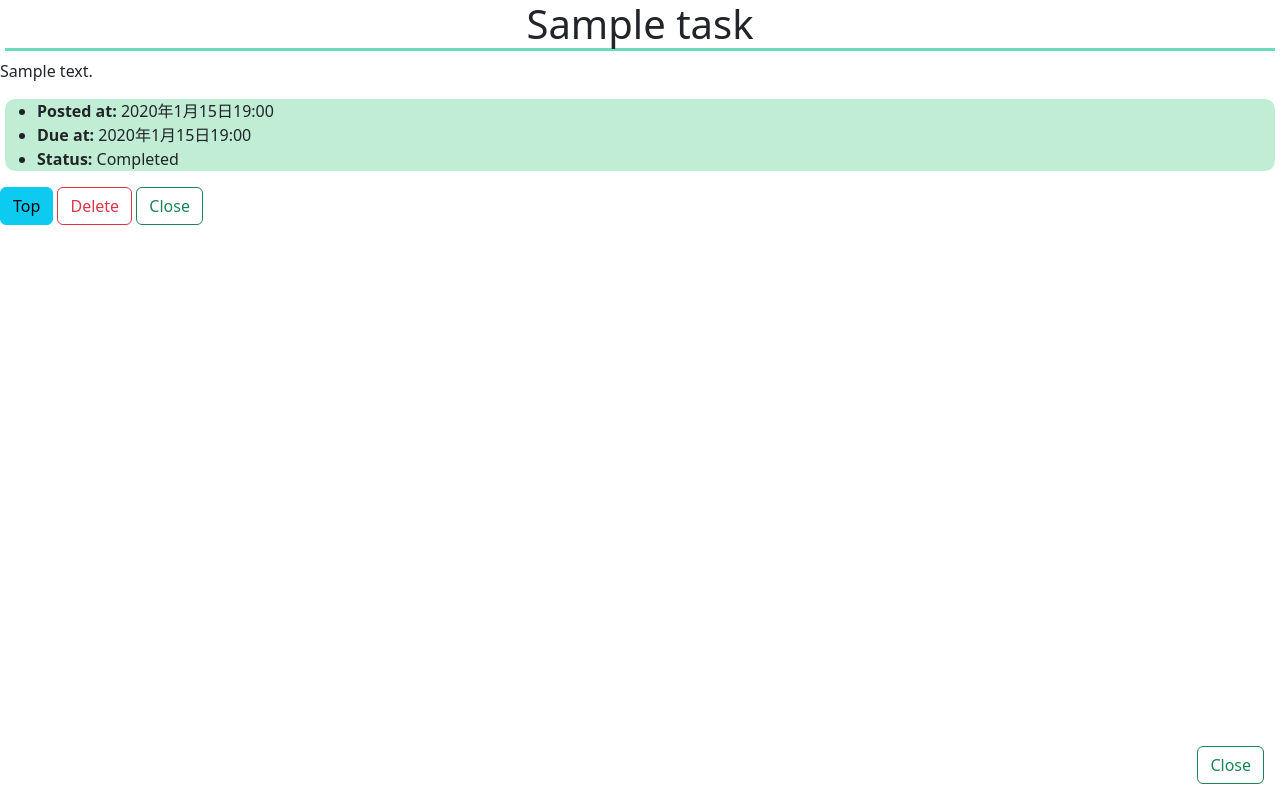
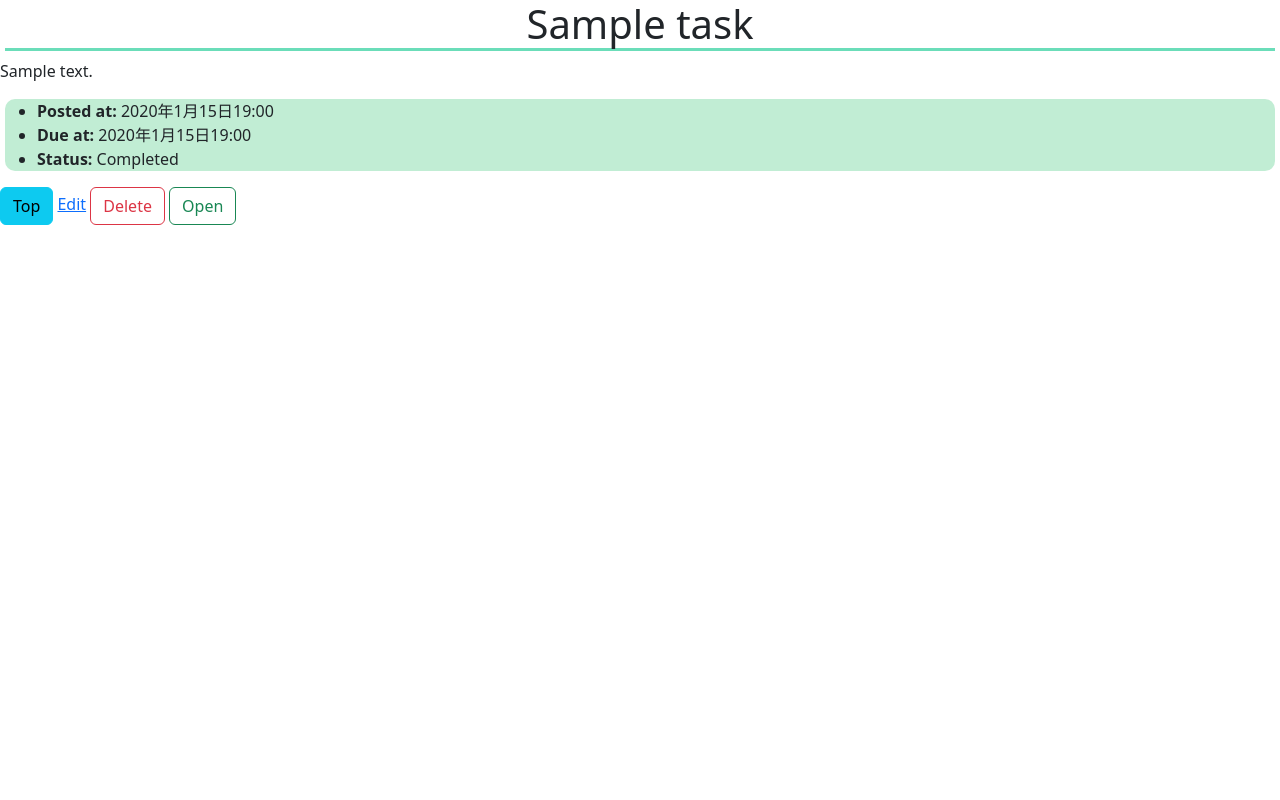
Before and after one commit to s1f102202156/django-test-exercise, a Django app: page /1/ in a window 1280 px wide. Run offline with Django 4.2, Linux system fonts and the light colour scheme; tables that the repository leaves empty hold one stand-in row (values such as "Sample post").

Commit message:
いろいろ

```diff
--- a/todo/templates/todo/detail.html
+++ b/todo/templates/todo/detail.html
@@ -24,18 +24,16 @@
       {% endif %}
     </ul>
 
-
+<div>
     <a href="{% url 'index' %}"><button type="button" class="btn btn-info">Top</button></a>
+    <a href="{% url 'update' task.id %}">Edit</a>
     <a href="{% url 'delete' task.id %}"><button type="button" class="btn btn-outline-danger">Delete</button></a>
-    <a href="{% url 'close' task.id %}"><button type="button" class="btn btn-outline-success">Close</button></a>
-    <div class="pos">
       {% if task.completed %}
-       <a href="{% url 'open' task.id %}"><button type="button" class="btn btn-outline-success">Close</button></a>
+       <a href="{% url 'open' task.id %}"><button type="button" class="btn btn-outline-success">Open</button></a>
        {% else %}
        <a href="{% url 'close' task.id %}"><button type="button" class="btn btn-outline-success">Close</button></a>
        {% endif %}
-    </div>
-
+  </div>
     <script src="https://cdn.jsdelivr.net/npm/bootstrap@5.3.0/dist/js/bootstrap.bundle.min.js" integrity="sha384-geWF76RCwLtnZ8qwWowPQNguL3RmwHVBC9FhGdlKrxdiJJigb/j/68SIy3Te4Bkz" crossorigin="anonymous"></script>
 
   </body>
--- a/todo/views.py
+++ b/todo/views.py
@@ -8,7 +8,7 @@
 # Create your views here.
 def index(request):
     if request.method == "POST":
-        task = Task(title=request.POST['title'], due_at=make_aware(parse_datetime(request.POST['due_at'])),detail_content=request.POST['detail_content'])
+        task = Task(title=request.POST['title'], due_at=make_aware(parse_datetime(request.POST['due_at'])))
         task.save()
 
     if request.GET.get('order') == 'due':
@@ -37,16 +37,17 @@
         task = Task.objects.get(pk=task_id)
     except Task.DoesNotExist:
         raise Http404("Task does not exist")
+
     if request.method == 'POST':
         task.title = request.POST['title']
         task.due_at = make_aware(parse_datetime(request.POST['due_at']))
         task.save()
-        return redirect(detail, task_id)
+        return redirect('detail', task_id=task_id)
 
-        context = {
-            'task': task
-        }
-        return render(request, "todo/edit.html", context)
+    context = {
+        'task': task
+    }
+    return render(request, "todo/edit.html", context)
 
 def close(request, task_id):
     try:
```
